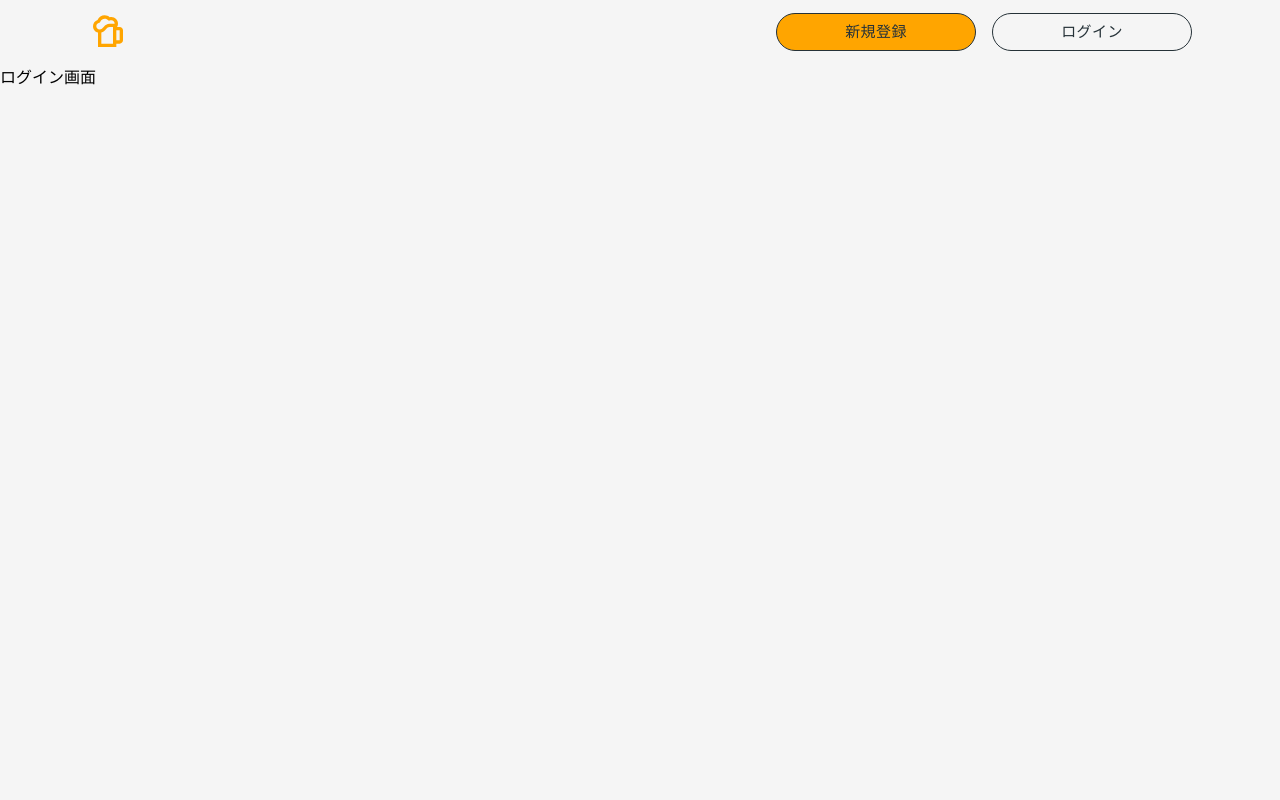
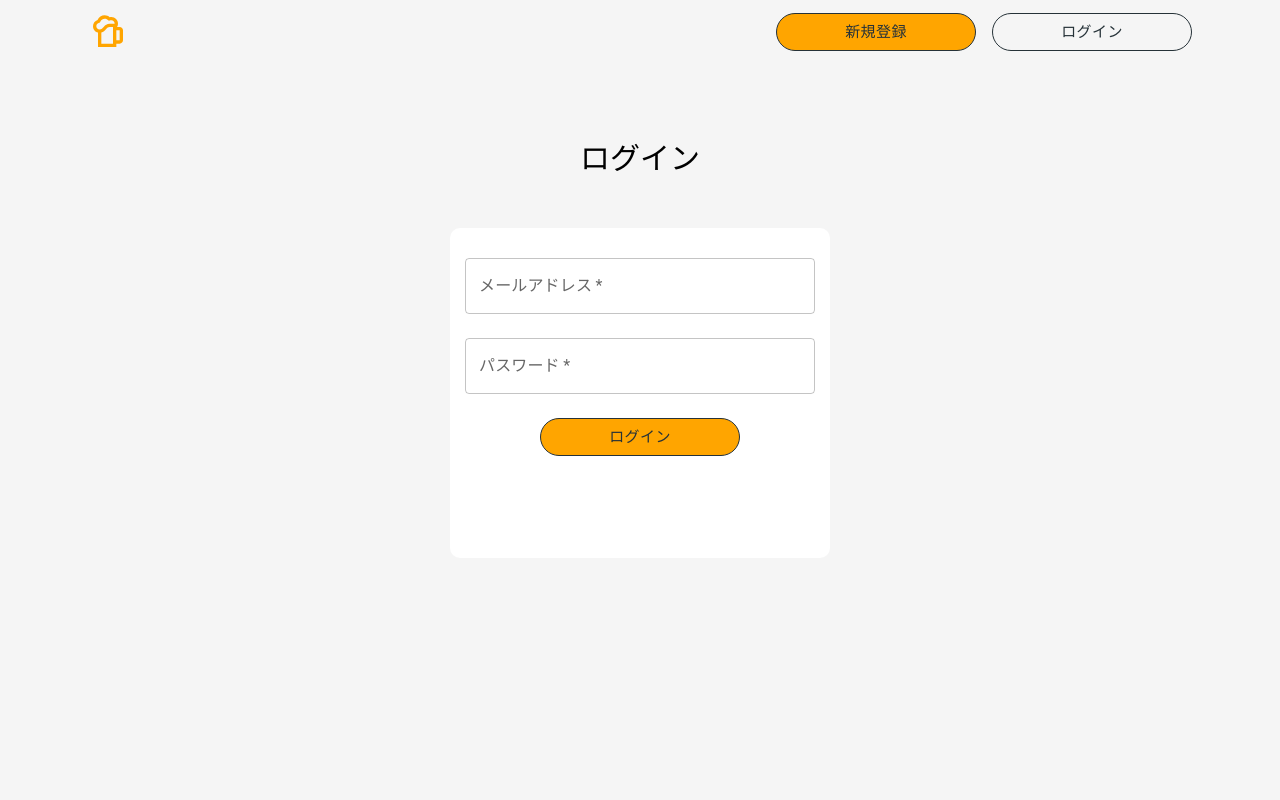
Before and after one commit to 76do/nomimatch_frontend, a React (Create React App) app: page /login in a window 1280 px wide. Shown: the top 800 px of the page. Built offline with nearby package versions, Linux system fonts and the light colour scheme.

Commit message:
Add: ログイン機能実装 ログインフォーム作成 エラー時の処理 ログインapiを叩く処理 を実装。

```diff
--- /dev/null
+++ b/src/apis/LogIn.js
@@ -0,0 +1,12 @@
+import axios from 'axios';
+import { logIn } from '../urls/index';
+
+export const LogInRequest = (params) => {
+	return axios.post(logIn, params)
+	.then(res => {
+		return res
+	})
+	.catch(e => {
+		throw e;
+	})
+}
--- a/src/apis/signin.js
+++ b/src/apis/signin.js
@@ -4,7 +4,7 @@ import { signIn } from '../urls/index';
 export const signInRequest = (params) => {
 	return axios.post(signIn, params)
 	.then(res => {
-		return res.data
+		return res
 	})
 	.catch(e => {
 		throw e;
--- a/src/constants.js
+++ b/src/constants.js
@@ -5,5 +5,6 @@ export const REQUEST_STATE = {
 }
 
 export const HTTP_STATUS_CODE = {
-	NOT_ACCEPTABLE: 400,
+	BAD_REQUEST: 400,
+	UNAUTHORIZED: 401,
 }
--- a/src/containers/LogIn.jsx
+++ b/src/containers/LogIn.jsx
@@ -1,9 +1,125 @@
-import React, {Fragment} from 'react';
+import React, {Fragment, useState} from 'react';
+import Button from '@mui/material/Button';
+import {styled, ThemeProvider, createTheme} from '@mui/material/styles';
+import Container from '@mui/material/Container';
+import TextField from '@mui/material/TextField';
+import Stack from '@mui/material/Stack';
+import { SubmitHandler, useForm } from 'react-hook-form';
+import { yupResolver } from '@hookform/resolvers/yup';
+import * as yup from 'yup';
+import { LogInRequest } from '../apis/LogIn';
+import Alert from '@mui/material/Alert';
+import { HTTP_STATUS_CODE } from '../constants'
 
 export const LogIn = () => {
+
+	const Theme = createTheme({
+		palette: {
+			text: {
+				primary: '#263238',
+			},
+			main: {
+				primary: '#ffa500'
+			},
+		},
+	});
+
+	const LogInTitle = styled('div')({
+		paddingTop: 70,
+		marginBottom: 50,
+		fontSize: 30,
+		fontFamily: 'HiraKakuProN-W6',
+		textAlign: 'center',
+	});
+
+	const SubmitButton = styled(Button)(({ theme, props }) => ({
+		width: 200,
+		fontSize: 15,
+		color: theme.palette.text.primary,
+		fontFamily: 'HiraKakuProN-W6',
+		borderRadius: 50,
+	}));
+
+	const FormWrapper = styled('div')({
+		margin:'0 auto',
+		paddingTop: 30,
+		paddingRight: 15,
+		paddingLeft: 15,
+		width: 350,
+		height: 300,
+		backgroundColor: '#FFFFFF',
+		borderRadius: 10,
+	});
+
+	const { register, handleSubmit} = useForm({
+	});
+
+	const initialState = {
+		isError: false,
+		errorMessages: [],
+	};
+
+	const[state, setState] = useState(initialState);
+
+	const onSubmit = (data) => {
+		let params = {
+						email: data.email,
+						password: data.password,
+					 }
+		LogInRequest(params)
+		.then((resData)=>
+			console.log(resData)
+		).catch((e) => {
+			if(e.response.status === HTTP_STATUS_CODE.UNAUTHORIZED){
+				setState({
+					isError: true,
+					errorMessages: e.response.data.errors,
+				})
+			}else{
+				throw e;
+			}
+		})
+	};
+
+
 	return(
 		<Fragment>
-		ログイン画面
+			<ThemeProvider theme={Theme}>
+			<Container maxWidth='lg'>
+				{
+					state.errorMessages.map((message, index)=>{
+						return <Alert severity="error" key={index.toString}>{message}</Alert>
+					})
+				}
+				<LogInTitle>ログイン</LogInTitle>
+					<FormWrapper>
+					<Stack spacing={3} alignItems="center">
+						<TextField
+						fullWidth
+						required
+						label="メールアドレス"
+						type="email"
+						{...register('email')}
+						/>
+
+						<TextField
+						fullWidth
+						required
+						label="パスワード"
+						type="password"
+						{...register('password')}
+						/>
+
+						<SubmitButton
+						sx={{ bgcolor: 'main.primary' }}
+						variant='outlined'
+						color='inherit'
+						onClick={handleSubmit(onSubmit)}
+						>ログイン</SubmitButton>
+					</Stack>
+					</FormWrapper>
+			</Container>
+			</ThemeProvider>
 		</Fragment>
 	)
 }
--- a/src/containers/SignIn.jsx
+++ b/src/containers/SignIn.jsx
@@ -91,9 +91,9 @@ export const SignIn = () => {
 				}
 		signInRequest(params)
 		.then((resData)=>
-			console.log(resData)
+			console.log(resData.headers['AccessToken'])
 		).catch((e) => {
-			if(e.response.status === HTTP_STATUS_CODE.NOT_ACCEPTABLE){
+			if(e.response.status === HTTP_STATUS_CODE.BAD_REQUEST){
 				setState({
 					isError: true,
 					errorMessages: e.response.data.errors,
@@ -111,7 +111,7 @@ export const SignIn = () => {
 			<Container maxWidth='lg'>
 				{
 					state.errorMessages.map((message, index)=>{
-						return <Alert severity="error" key={index}>{message}</Alert>
+						return <Alert severity="error" key={index.toString}>{message}</Alert>
 					})
 				}
 				<SignInTitle>ノミマチ!に登録</SignInTitle>
--- a/src/urls/index.js
+++ b/src/urls/index.js
@@ -1,5 +1,6 @@
 const DEFAULT_API_LOCALHOST = 'http://localhost:3000/api/v1'
 
 export const signIn = `${DEFAULT_API_LOCALHOST}/registration`
+export const logIn = `${DEFAULT_API_LOCALHOST}/authentication`
 export const userRequest = (userId) =>
 	`${DEFAULT_API_LOCALHOST}/users/${userId}/requests`
```
